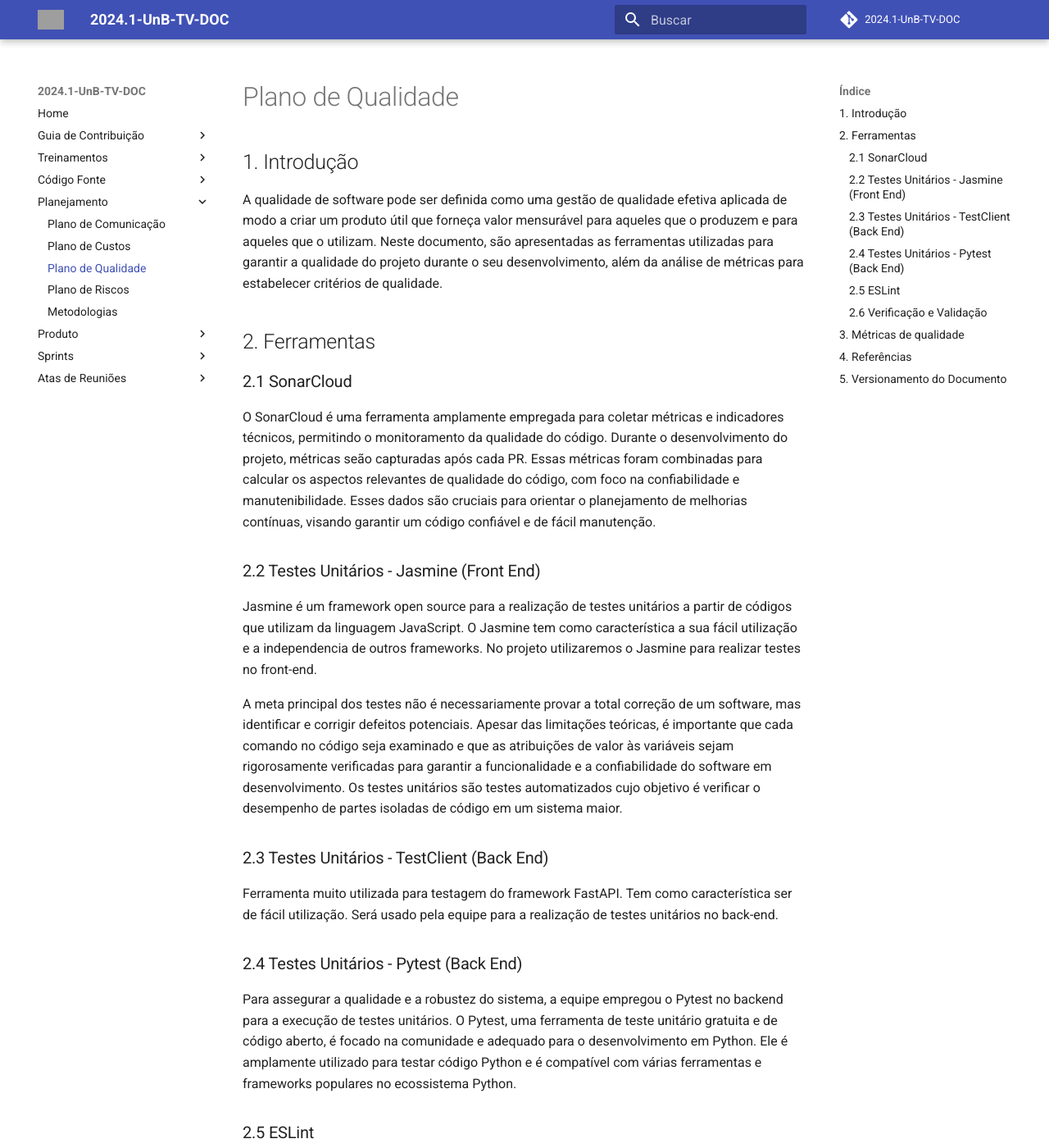
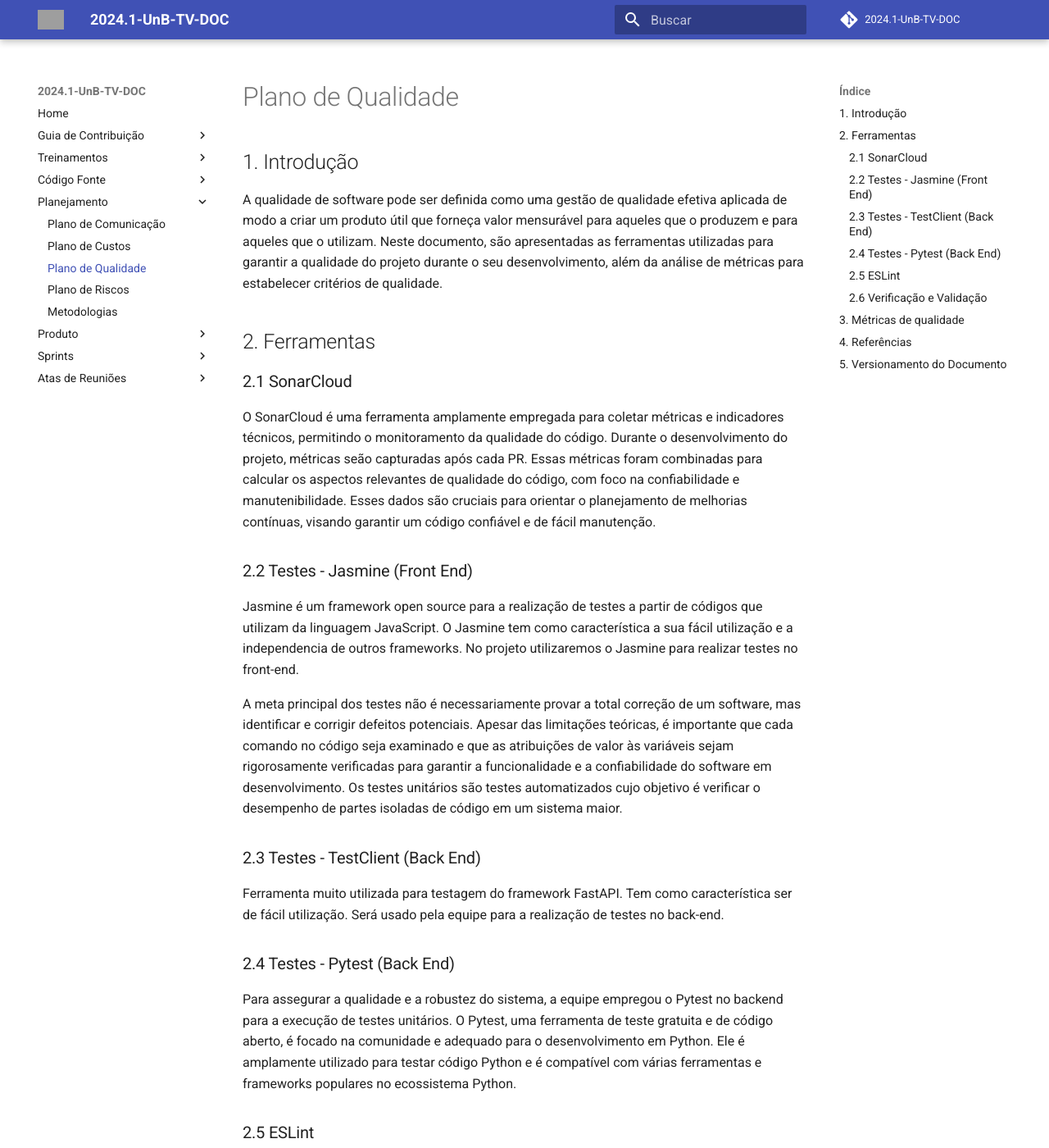
Before and after one commit to fga-eps-mds/2024.1-UnB-TV-DOC, an MkDocs documentation site: the page built from docs/planejamento/PlanoQualidade.md, in a window 1280 px wide and 1400 px high. Shown: the whole window at 82% size. Built offline with MkDocs 1.6.1 and Material for MkDocs 9.7.7, drawn with Linux system fonts in a browser that asks for light colours; comment, search, counter and statistics services are not loaded; grey boxes are pictures that could not be loaded.

Commit message:
Update PlanoQualidade.md

```diff
--- a/docs/planejamento/PlanoQualidade.md
+++ b/docs/planejamento/PlanoQualidade.md
@@ -10,19 +10,19 @@ A qualidade de software pode ser definida como uma gestão de qualidade efetiva
 
 O SonarCloud é uma ferramenta amplamente empregada para coletar métricas e indicadores técnicos, permitindo o monitoramento da qualidade do código. Durante o desenvolvimento do projeto, métricas seão capturadas após cada PR. Essas métricas foram combinadas para calcular os aspectos relevantes de qualidade do código, com foco na confiabilidade e manutenibilidade. Esses dados são cruciais para orientar o planejamento de melhorias contínuas, visando garantir um código confiável e de fácil manutenção.
 
-### 2.2 Testes Unitários - Jasmine (Front End)
+### 2.2 Testes - Jasmine (Front End)
 
-Jasmine é um framework open source para a realização de testes unitários a partir de códigos que utilizam da linguagem JavaScript. O Jasmine tem como característica a sua fácil utilização e a independencia de outros frameworks. No projeto utilizaremos o Jasmine para realizar testes no front-end.
+Jasmine é um framework open source para a realização de testes a partir de códigos que utilizam da linguagem JavaScript. O Jasmine tem como característica a sua fácil utilização e a independencia de outros frameworks. No projeto utilizaremos o Jasmine para realizar testes no front-end.
 
 A meta principal dos testes não é necessariamente provar a total correção de um software, mas identificar e corrigir defeitos potenciais. Apesar das limitações teóricas, é importante que cada comando no código seja examinado e que as atribuições de valor às variáveis sejam rigorosamente verificadas para garantir a funcionalidade e a confiabilidade do software em desenvolvimento. Os testes unitários são testes automatizados cujo objetivo é verificar o desempenho de partes isoladas de código em um sistema maior.
 
-### 2.3 Testes Unitários - TestClient (Back End)
+### 2.3 Testes - TestClient (Back End)
 
-Ferramenta muito utilizada para testagem do framework FastAPI. Tem como característica ser de fácil utilização. Será usado pela equipe para a realização de testes unitários no back-end.
+Ferramenta muito utilizada para testagem do framework FastAPI. Tem como característica ser de fácil utilização. Será usado pela equipe para a realização de testes no back-end.
 
-### 2.4 Testes Unitários - Pytest (Back End)
+### 2.4 Testes - Pytest (Back End)
 
-Para assegurar a qualidade e a robustez do sistema, a equipe empregou o Pytest no backend para a execução de testes unitários. O Pytest, uma ferramenta de teste unitário gratuita e de código aberto, é focado na comunidade e adequado para o desenvolvimento em Python. Ele é amplamente utilizado para testar código Python e é compatível com várias ferramentas e frameworks populares no ecossistema Python.
+Para assegurar a qualidade e a robustez do sistema, a equipe empregou o Pytest no backend para a execução de testes unitários. O Pytest, uma ferramenta de teste gratuita e de código aberto, é focado na comunidade e adequado para o desenvolvimento em Python. Ele é amplamente utilizado para testar código Python e é compatível com várias ferramentas e frameworks populares no ecossistema Python.
 
 ### 2.5 ESLint
 
```
